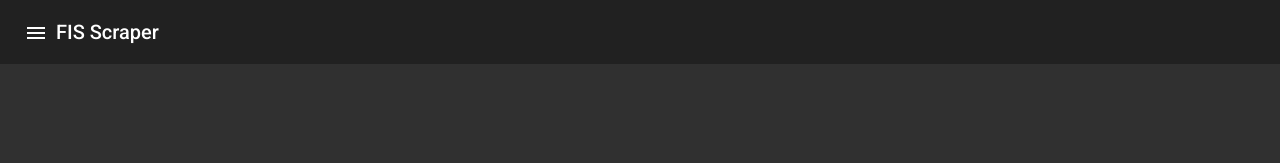
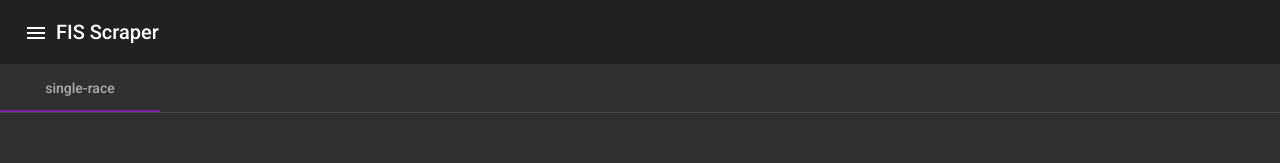
Before and after one commit to szymonkluba/fisscraper, an Angular app: page /scraper in a window 1280 px wide. Shown: the top 163 px of the page. Built offline with nearby package versions, Linux system fonts and the light colour scheme.

Commit message:
Single race component

```diff
--- a/src/app/app-routing.module.ts
+++ b/src/app/app-routing.module.ts
@@ -4,12 +4,12 @@ import { RouterModule, Routes } from '@angular/router';
 const routes: Routes = [
   {
     path: 'scraper',
-    loadChildren: () => import('./scraper/scraper.module').then(m => m.ScraperModule)
+    loadChildren: () => import('./scraper/scraper.module').then(m => m.ScraperModule),
   }
 ];
 
 @NgModule({
-  imports: [RouterModule.forChild(routes)],
+  imports: [RouterModule.forRoot(routes)],
   exports: [RouterModule]
 })
 export class AppRoutingModule { }
--- a/src/app/app.component.html
+++ b/src/app/app.component.html
@@ -1,6 +1,6 @@
 <mat-sidenav-container class="container" (backdropClick)="close()">
   <mat-sidenav #sidenav (keydown.escape)="close()" disableClose>
-    <p><button mat-button (click)="close()">Scraper</button></p>
+    <p><button mat-button (click)="close()" routerLink="/scraper" routerLinkActive="active">Scraper</button></p>
     <p><button mat-button (click)="close()">Archive</button></p>
   </mat-sidenav>
   <mat-sidenav-content>
@@ -9,7 +9,7 @@
         <mat-icon>menu</mat-icon>
       </button>
       <span>FIS Scraper</span>
-      <router-outlet></router-outlet>
     </mat-toolbar>
+    <router-outlet></router-outlet>
   </mat-sidenav-content>
 </mat-sidenav-container>
--- a/src/app/scraper/scraper/scraper.component.html
+++ b/src/app/scraper/scraper/scraper.component.html
@@ -1 +1,7 @@
-<p>scraper works!</p>
+<nav mat-tab-nav-bar>
+  <a mat-tab-link *ngFor="let link of links"
+     (click)="activeLink = link"
+     [active]="activeLink == link"
+     [routerLink]="link"> {{link}} </a>
+</nav>
+<router-outlet></router-outlet>
--- a/src/app/scraper/scraper/scraper.component.ts
+++ b/src/app/scraper/scraper/scraper.component.ts
@@ -7,9 +7,11 @@ import { Component, OnInit } from '@angular/core';
 })
 export class ScraperComponent implements OnInit {
 
+  links = ['single-race'];
+  activeLink = this.links[0];
+
   constructor() { }
 
   ngOnInit(): void {
   }
-
 }
--- /dev/null
+++ b/src/app/scraper/single-race/single-race.component.html
@@ -0,0 +1 @@
+<p>single-race works!</p>
--- /dev/null
+++ b/src/app/scraper/single-race/single-race.component.ts
@@ -0,0 +1,15 @@
+import { Component, OnInit } from '@angular/core';
+
+@Component({
+  selector: 'app-single-race',
+  templateUrl: './single-race.component.html',
+  styleUrls: ['./single-race.component.scss']
+})
+export class SingleRaceComponent implements OnInit {
+
+  constructor() { }
+
+  ngOnInit(): void {
+  }
+
+}
```
Also changed, not shown: src/app/scraper/scraper-routing.module.ts (+9 -2 lines), src/app/scraper/scraper.module.ts (+6 -2 lines), src/app/scraper/single-race/single-race.component.scss (added), 1 other file (tests, documents, lock files or other folders).
